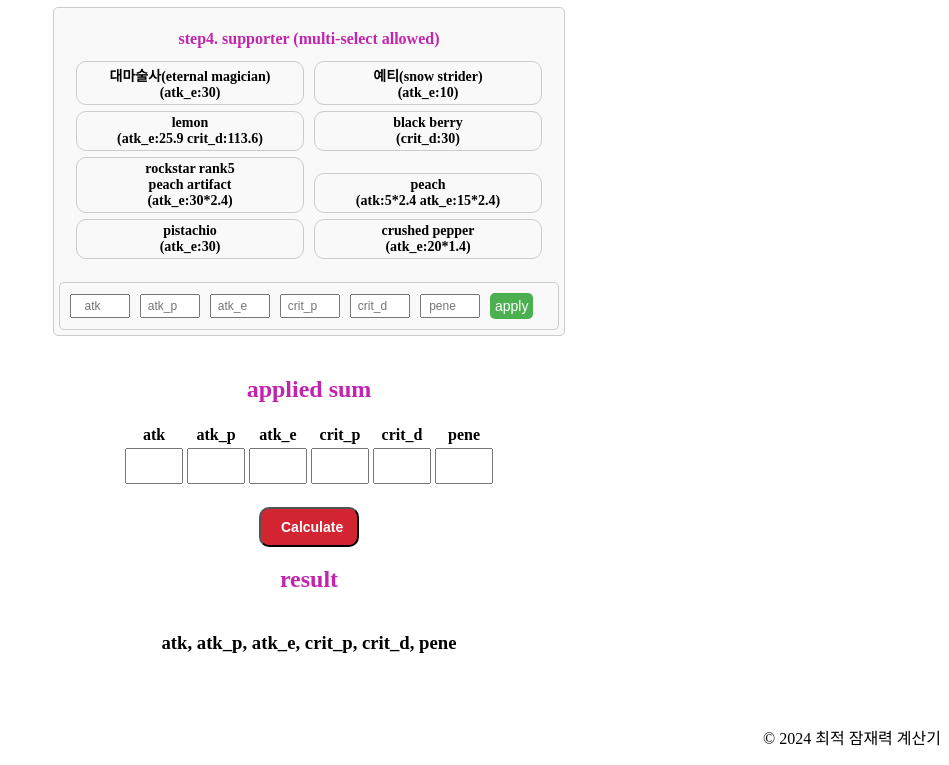
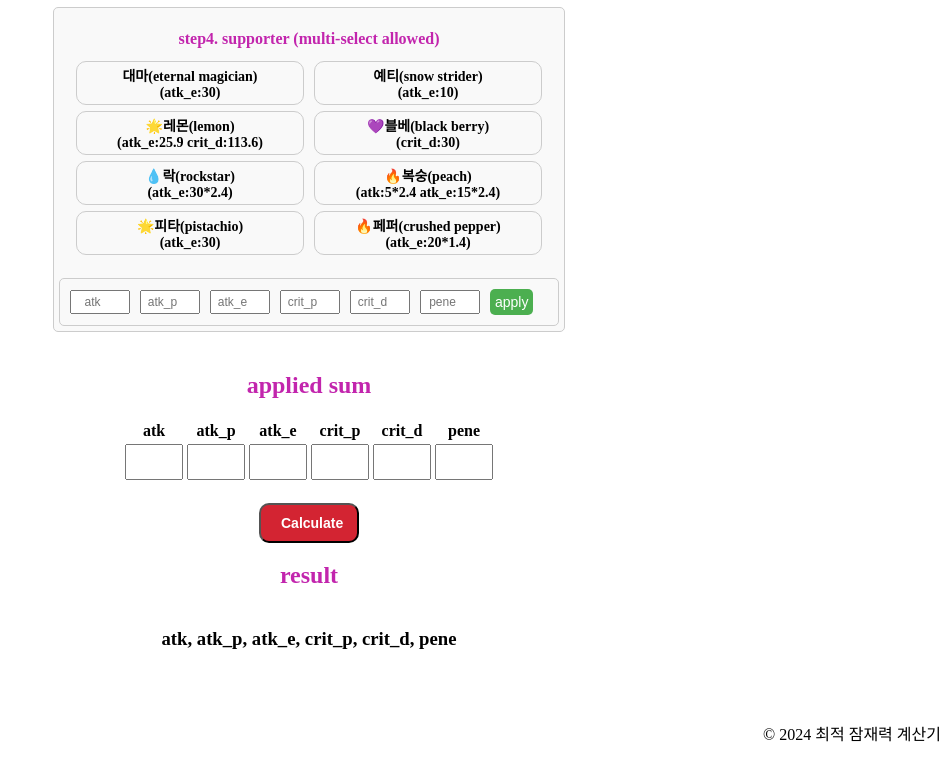
Before and after one commit to naongcode/toa-cal, a plain HTML site: page index.html in a window 1280 px wide. Shown: the part 1643-2408 px from the top of the page, without its empty margins (331-1280 px from the left). Drawn offline with Linux system fonts and the light colour scheme.

Commit message:
Update index.html

```diff
--- a/index.html
+++ b/index.html
@@ -298,28 +298,28 @@
         <section class="character-stats">
             <h4>step4. supporter (multi-select allowed)</h4>
             <div class="supporter-card" data-atk="0" data-atk_p="0" data-atk_e="30" data-crit_p="0" data-crit_d="0" data-pene="0">
-                <strong>대마술사(eternal magician)<br>(atk_e:30)</strong>
+                <strong>대마(eternal magician)<br>(atk_e:30)</strong>
             </div>
             <div class="supporter-card" data-atk="0" data-atk_p="0" data-atk_e="10" data-crit_p="0" data-crit_d="0" data-pene="0">
                 <strong>예티(snow strider)<br>(atk_e:10)</strong>
             </div>
             <div class="supporter-card" data-atk="0" data-atk_p="0" data-atk_e="25.9" data-crit_p="0" data-crit_d="113.6" data-pene="0">
-                <strong>lemon<br>(atk_e:25.9 crit_d:113.6)</strong>
+                <strong>🌟레몬(lemon)<br>(atk_e:25.9 crit_d:113.6)</strong>
             </div>
             <div class="supporter-card" data-atk="0" data-atk_p="0" data-atk_e="0" data-crit_p="0" data-crit_d="30" data-pene="0">
-                <strong>black berry <br>(crit_d:30)</strong>
+                <strong>💜블베(black berry) <br>(crit_d:30)</strong>
             </div>
             <div class="supporter-card" data-atk="0" data-atk_p="0" data-atk_e="72" data-crit_p="0" data-crit_d="0" data-pene="0">
-                <strong>rockstar rank5<br>peach artifact<br>(atk_e:30*2.4)</strong>
+                <strong>💧락(rockstar)<br>(atk_e:30*2.4)</strong>
             </div>
             <div class="supporter-card" data-atk="12" data-atk_p="0" data-atk_e="36" data-crit_p="0" data-crit_d="0" data-pene="0">
-                <strong>peach<br>(atk:5*2.4 atk_e:15*2.4)</strong>
+                <strong>🔥복숭(peach)<br>(atk:5*2.4 atk_e:15*2.4)</strong>
             </div>
             <div class="supporter-card" data-atk="0" data-atk_p="0" data-atk_e="30" data-crit_p="0" data-crit_d="0" data-pene="0">
-                <strong>pistachio <br>(atk_e:30)</strong>
+                <strong>🌟피타(pistachio) <br>(atk_e:30)</strong>
             </div>
             <div class="supporter-card" data-atk="0" data-atk_p="0" data-atk_e="28" data-crit_p="0" data-crit_d="0" data-pene="0">
-                <strong>crushed pepper <br>(atk_e:20*1.4)</strong>
+                <strong>🔥페퍼(crushed pepper) <br>(atk_e:20*1.4)</strong>
             </div>
 
 
```
